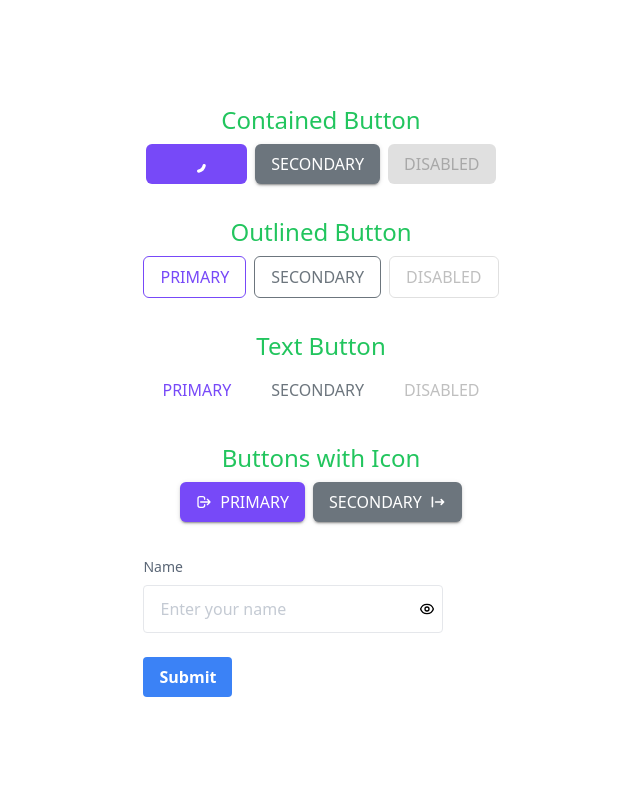
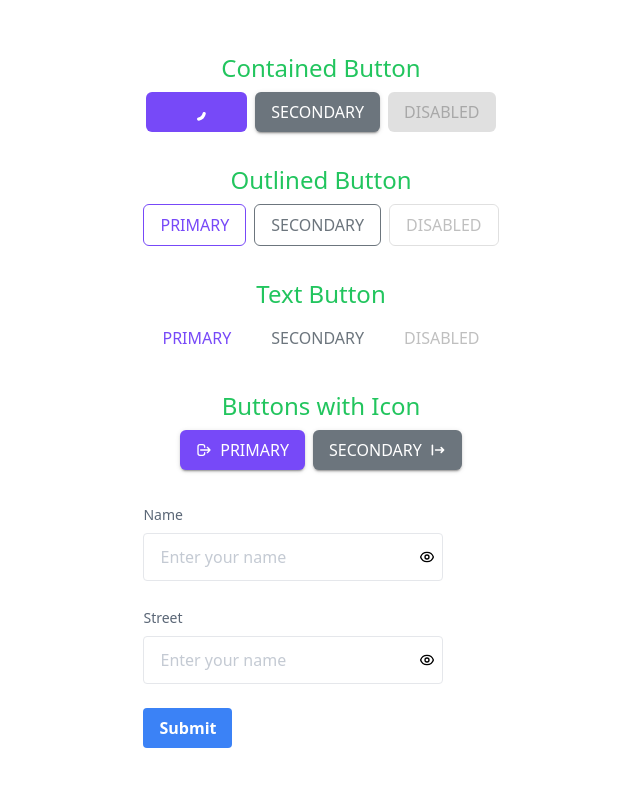
Before and after one commit to demolaemrick/my-react-components, a React (Create React App) app: page / in a window 1280 px wide. Shown: the top 786 px of the page, without its empty margins (319-959 px from the left). Built offline with nearby package versions, Linux system fonts and the light colour scheme.

Commit message:
Adextra input field

```diff
--- a/src/App.tsx
+++ b/src/App.tsx
@@ -10,10 +10,7 @@ import { HiOutlineLogout, HiLogout, HiOutlineEye } from 'react-icons/hi';
 
 const loginSchema = yup.object({
 	name: yup.string().required().min(3),
-	age: yup
-		.number()
-		.required()
-		.min(18, 'you must be atleast 18years old to continnue'),
+	street: yup.string().required().min(14),
 });
 
 interface PropTypes {
@@ -93,6 +90,19 @@ function App() {
 							),
 						}}
 					/>
+					<Input
+						id="street"
+						label="Street"
+						type="text"
+						placeholder="Enter your name"
+						register={register}
+						errors={errors}
+						inputProps={{
+							endAdornment: (
+								<InputAdornment position="end" adornment={<HiOutlineEye />} />
+							),
+						}}
+					/>
 					<button className="bg-blue-500 hover:bg-blue-700 text-white font-bold py-2 px-4 rounded">
 						Submit
 					</button>
--- a/src/components/ui/InputAdornment.tsx
+++ b/src/components/ui/InputAdornment.tsx
@@ -19,7 +19,7 @@ const InputAdornment = ({
 		className={clsx(
 			`absolute ${positionConfig[position]} ${
 				pointerEvents === 'auto' ? 'pointer-events-auto' : 'pointer-events-none'
-			} z-10`
+			} z-10 select-none`
 		)}
 	>
 		{adornment}
```
Also changed, not shown: 1 other file (tests, documents, lock files or other folders).
